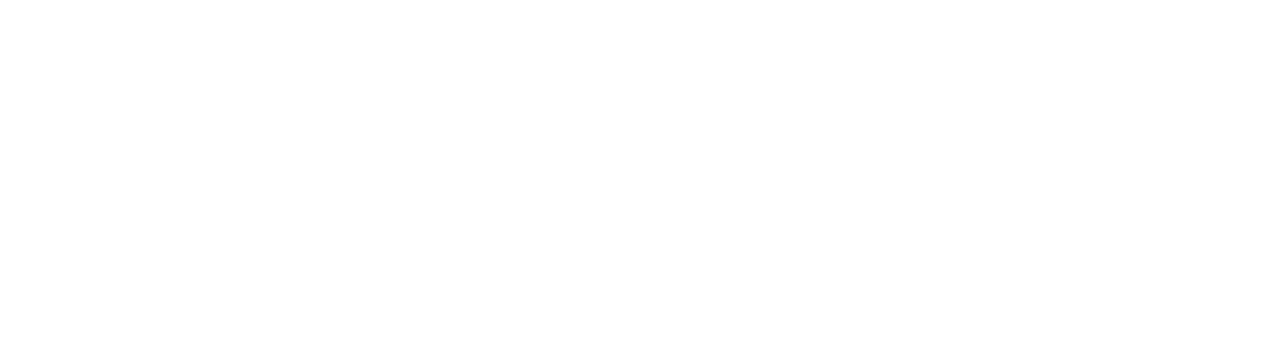
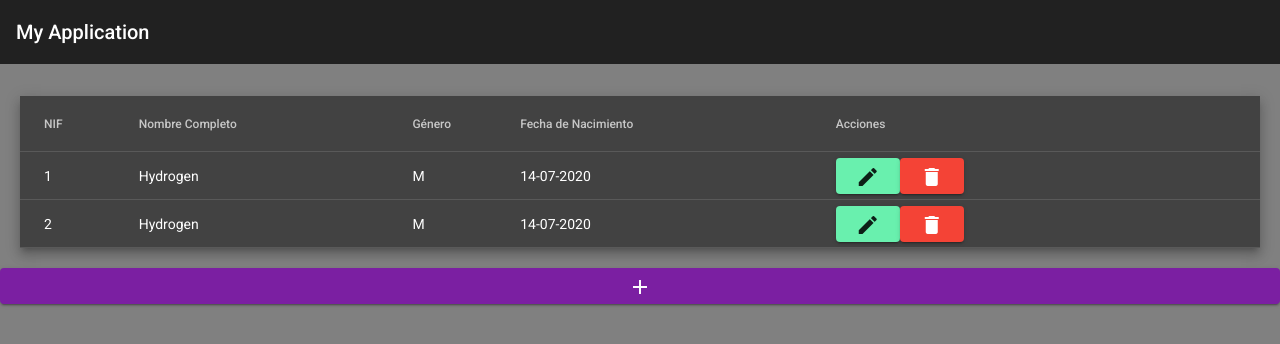
Before and after one commit to Chacal1993/Project-RS, an Angular app: page /users in a window 1280 px wide. Before the commit this address led to /. Shown: the top 344 px of the page. Built offline with nearby package versions, Linux system fonts and the light colour scheme.

Commit message:
add table users-components

```diff
--- a/src/app/app-routing.module.ts
+++ b/src/app/app-routing.module.ts
@@ -1,11 +1,13 @@
 import { NgModule } from '@angular/core';
 import { Routes, RouterModule } from '@angular/router';
 import { LoginComponent } from './components/login/login.component';
+import { UsersComponent } from './components/users/users.component';
 
 
 const routes: Routes = [
   { path: '', redirectTo: 'login', pathMatch: 'full' },
-  { path: 'login', component: LoginComponent }
+  { path: 'login', component: LoginComponent },
+  { path: 'users', component: UsersComponent },
 ];
 
 @NgModule({
--- a/src/app/app.component.html
+++ b/src/app/app.component.html
@@ -1 +1,6 @@
+<p>
+    <mat-toolbar>
+        <span>My Application</span>
+    </mat-toolbar>
+</p>
 <router-outlet></router-outlet>
--- a/src/app/components/login/login.component.html
+++ b/src/app/components/login/login.component.html
@@ -1 +1,20 @@
-<p>login works!</p>
+<div class="login-form">
+    <mat-form-field appearance="outline">
+        <mat-label>Ingrese usuario</mat-label>
+        <input matInput type="text" [(ngModel)]="usuario.nombreUsuario" required>
+        <button mat-button *ngIf="usuario.nombreUsuario" matSuffix mat-icon-button aria-label="Limpiar"
+            (click)="usuario.nombreUsuario=''">
+            <mat-icon>close</mat-icon>
+        </button>
+    </mat-form-field>
+    <mat-form-field appearance="outline">
+        <mat-label>Ingrese su contraseña</mat-label>
+        <input matInput [type]="ocultarContrasenna ? 'password' : 'text'" [(ngModel)]="usuario.contrasena" required>
+        <button mat-icon-button matSuffix (click)="ocultarContrasenna = !ocultarContrasenna"
+            [attr.aria-label]="'Ocultar contraseña'" [attr.aria-pressed]="ocultarContrasenna">
+            <mat-icon>{{ocultarContrasenna ? 'visibility_off' : 'visibility'}}</mat-icon>
+        </button>
+    </mat-form-field>
+    <button mat-raised-button color="primary" (click)='signIn()'
+        [disabled]="usuario.nombreUsuario == null">Acceder</button>
+</div>
--- a/src/app/components/login/login.component.scss
+++ b/src/app/components/login/login.component.scss
@@ -0,0 +1,12 @@
+:host {
+    display: flex;
+    justify-content: center;
+    align-items: center;
+    height: 70%;
+    flex-direction: column;
+}
+
+.login-form {
+    display: flex;
+    flex-direction: column;
+}
--- a/src/app/components/login/login.component.ts
+++ b/src/app/components/login/login.component.ts
@@ -1,4 +1,8 @@
 import { Component, OnInit } from '@angular/core';
+import { Usuario } from 'src/app/models/user';
+import { NgModel, FormGroup, FormBuilder, Validators } from '@angular/forms';
+import { Route } from '@angular/compiler/src/core';
+import { Router } from '@angular/router';
 
 @Component({
   selector: 'app-login',
@@ -6,10 +10,29 @@
   styleUrls: ['./login.component.scss']
 })
 export class LoginComponent implements OnInit {
+  nombreProfesional = 'profesional';
+  contrasennaProfesional = '123';
 
-  constructor() { }
+  ocultarContrasenna = true;
+  usuario: Usuario;
+
+  constructor(private router: Router) {
+    this.usuario = {} as Usuario;
+  }
 
   ngOnInit(): void {
   }
 
+  signIn() {
+    console.log(this.usuario);
+
+    if (this.usuario.nombreUsuario === this.nombreProfesional && this.usuario.contrasena === this.contrasennaProfesional) {
+      alert('Usuario loggeado con éxito');
+      this.router.navigate(['/users']);
+
+    } else {
+      alert('Fallo al iniciar sesión');
+    }
+  }
+
 }
--- a/src/app/components/users/users.component.html
+++ b/src/app/components/users/users.component.html
@@ -1 +1,48 @@
-<p>users works!</p>
+<table mat-table [dataSource]="dataSource" class="mat-elevation-z8">
+
+    <!--- Note that these columns can be defined in any order.
+          The actual rendered columns are set as a property on the row definition" -->
+
+    <!-- Position Column -->
+    <ng-container matColumnDef="NIF">
+        <th mat-header-cell *matHeaderCellDef> NIF </th>
+        <td mat-cell *matCellDef="let element"> {{element.NIF}} </td>
+    </ng-container>
+
+    <!-- Name Column -->
+    <ng-container matColumnDef="nombreCompleto">
+        <th mat-header-cell *matHeaderCellDef> Nombre Completo </th>
+        <td mat-cell *matCellDef="let element"> {{element.nombreCompleto}} </td>
+    </ng-container>
+
+    <!-- Weight Column -->
+    <ng-container matColumnDef="genero">
+        <th mat-header-cell *matHeaderCellDef> Género </th>
+        <td mat-cell *matCellDef="let element"> {{element.genero}} </td>
+    </ng-container>
+
+    <!-- Symbol Column -->
+    <ng-container matColumnDef="fechaNacimiento">
+        <th mat-header-cell *matHeaderCellDef> Fecha de Nacimiento</th>
+        <td mat-cell *matCellDef="let element"> {{element.fechaNacimiento | date:'dd-MM-yyyy'}} </td>
+    </ng-container>
+
+    <ng-container matColumnDef="acciones">
+        <th mat-header-cell *matHeaderCellDef> Acciones</th>
+        <td mat-cell *matCellDef="let element">
+            <button mat-raised-button color="accent" (click)='mostrar(element.NIF)'>
+                <mat-icon>create</mat-icon>
+            </button>
+
+            <button mat-raised-button color="warn">
+                <mat-icon>delete</mat-icon>
+            </button> </td>
+    </ng-container>
+
+    <tr mat-header-row *matHeaderRowDef="displayedColumns"></tr>
+    <tr mat-row *matRowDef="let row; columns: displayedColumns;"></tr>
+</table>
+
+<button mat-raised-button color="primary">
+    <mat-icon>add</mat-icon>
+</button>
--- a/src/app/components/users/users.component.scss
+++ b/src/app/components/users/users.component.scss
@@ -0,0 +1,8 @@
+:host {
+    display: flex;
+    width: 100%;
+    flex-direction: column;
+    & table {
+        margin: 20px;
+    }
+}
--- a/src/app/components/users/users.component.ts
+++ b/src/app/components/users/users.component.ts
@@ -1,4 +1,10 @@
 import { Component, OnInit } from '@angular/core';
+
+
+const ELEMENT_DATA: any[] = [
+  { NIF: 1, nombreCompleto: 'Hydrogen', genero: 'M', fechaNacimiento: new Date() },
+  { NIF: 2, nombreCompleto: 'Hydrogen', genero: 'M', fechaNacimiento: new Date() },
+];
 
 @Component({
   selector: 'app-users',
@@ -6,10 +12,15 @@
   styleUrls: ['./users.component.scss']
 })
 export class UsersComponent implements OnInit {
+  displayedColumns: string[] = ['NIF', 'nombreCompleto', 'genero', 'fechaNacimiento', 'acciones'];
+  dataSource = ELEMENT_DATA;
 
   constructor() { }
 
   ngOnInit(): void {
   }
 
+  mostrar(valor) {
+    alert(valor);
+  }
 }
--- a/src/styles.scss
+++ b/src/styles.scss
@@ -1,4 +1,11 @@
 /* You can add global styles to this file, and also import other style files */
 
-html, body { height: 100%; }
-body { margin: 0; font-family: Roboto, "Helvetica Neue", sans-serif; }
+html,
+body {
+    height: 100%;
+}
+body {
+    margin: 0;
+    font-family: Roboto, "Helvetica Neue", sans-serif;
+    background-color: grey;
+}
```
Also changed, not shown: src/app/app.module.ts (+17 -1 lines).
